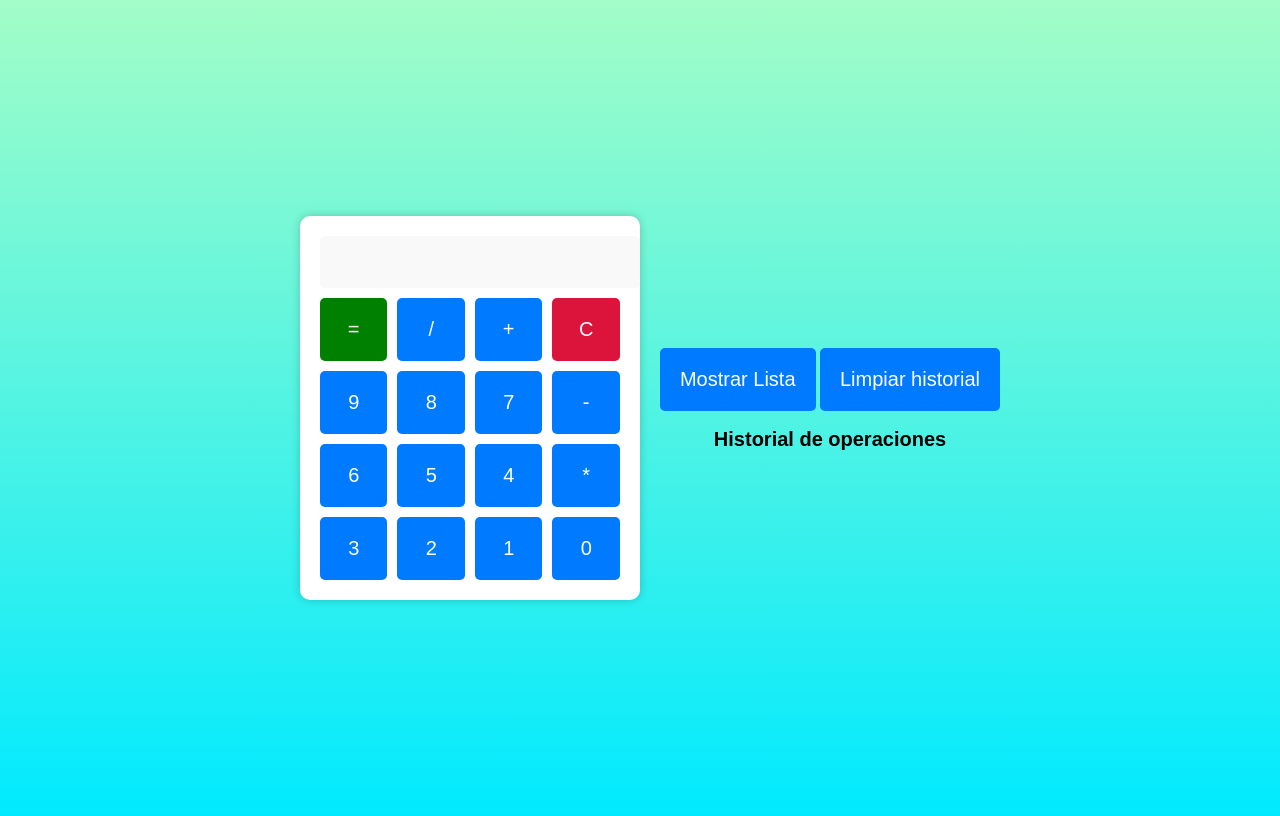
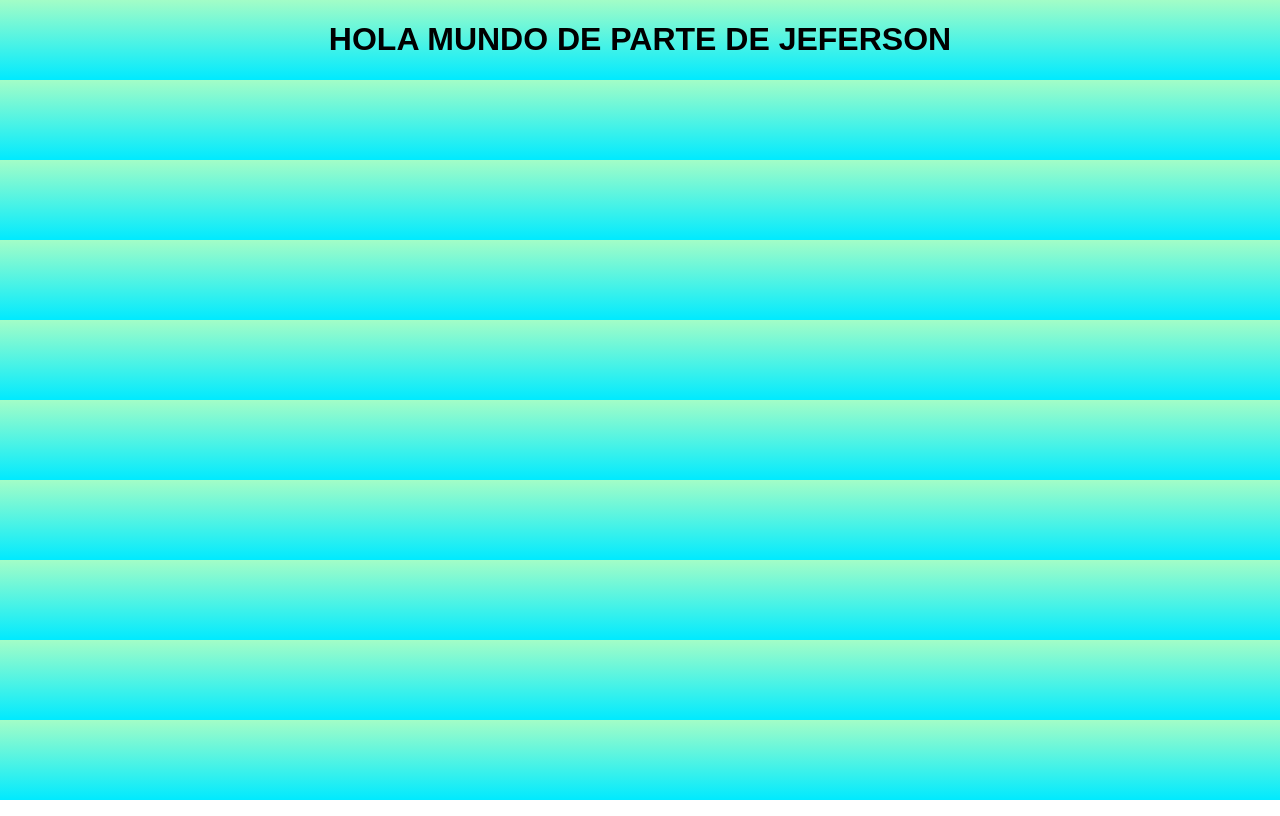
Before and after one commit to snakeJ11/calculadora.github.io, a plain HTML site: page index.html in a window 1280 px wide. Drawn offline with Linux system fonts and the light colour scheme.

Commit message:
Update index.html

```diff
--- a/index.html
+++ b/index.html
@@ -4,54 +4,12 @@
     <meta charset="UTF-8">
     <meta name="viewport" content="width=device-width, initial-scale=1.0">
     <link rel="stylesheet" href="diseño.css">
-    <title>Calculadora</title>
 
-    <style>
-        /* Estilo inicial para ocultar la lista */
-        #history-list {
-            display: none;
-        }
-
-        /* Estilo para mostrar la lista cuando el botón es presionado */
-        #toggle-button.show + #history-list {
-            display: block;
-        }
-    </style>
 
 </head>
 <body>
 
-    <div class="principal">
-
-    <div class="calculator">
-        <input type="text" id="display" readonly>
-        <div class="buttons">
-            <button onclick="calcular()" style="background-color: green;">=</button>
-            <button onclick="añadir('/')">/</button>
-            <button onclick="añadir('+')">+</button>
-            <button onclick="limpiar()" style="background-color: crimson;">C</button>
-            <button onclick="añadir('9')">9</button>
-            <button onclick="añadir('8')">8</button>
-            <button onclick="añadir('7')">7</button>
-            <button onclick="añadir('-')">-</button>
-            <button onclick="añadir('6')">6</button>
-            <button onclick="añadir('5')">5</button>
-            <button onclick="añadir('4')">4</button>
-            <button onclick="añadir('*')">*</button>
-            <button onclick="añadir('3')">3</button>
-            <button onclick="añadir('2')">2</button>
-            <button onclick="añadir('1')">1</button>
-            <button onclick="añadir('0')">0</button>
-        </div>
-    </div>
-    <div class="history">
-        <button id="toggle-button" onclick="Mostrar_historial()">Mostrar Lista</button> <button onclick="Limpiar_historial()">Limpiar historial</button>
-        <h2>Historial de operaciones</h2>
-        <ul id="history-list"></ul>
-
-    </div>
-</div>
-    <script src="app.js"></script>
+   <h1>HOLA MUNDO DE PARTE DE JEFERSON</h1>
 
 </body>
 </html>
```
